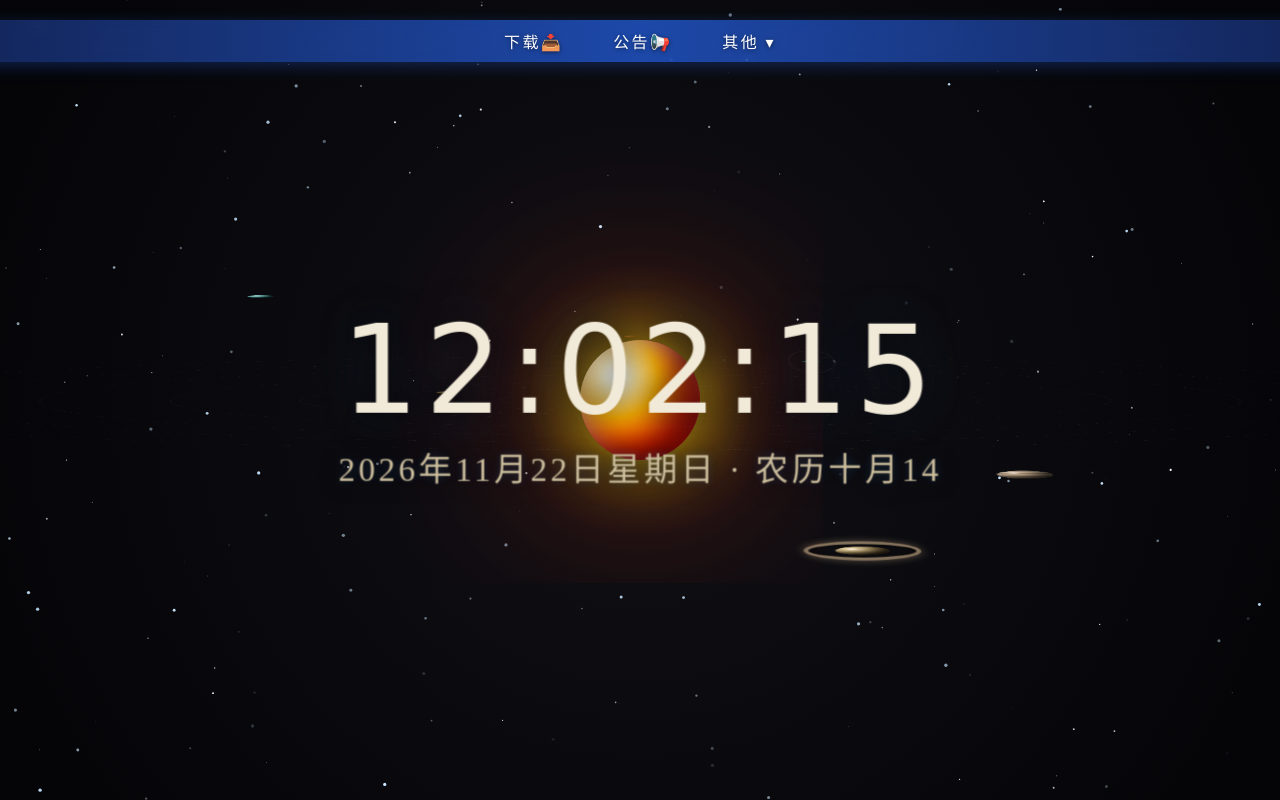
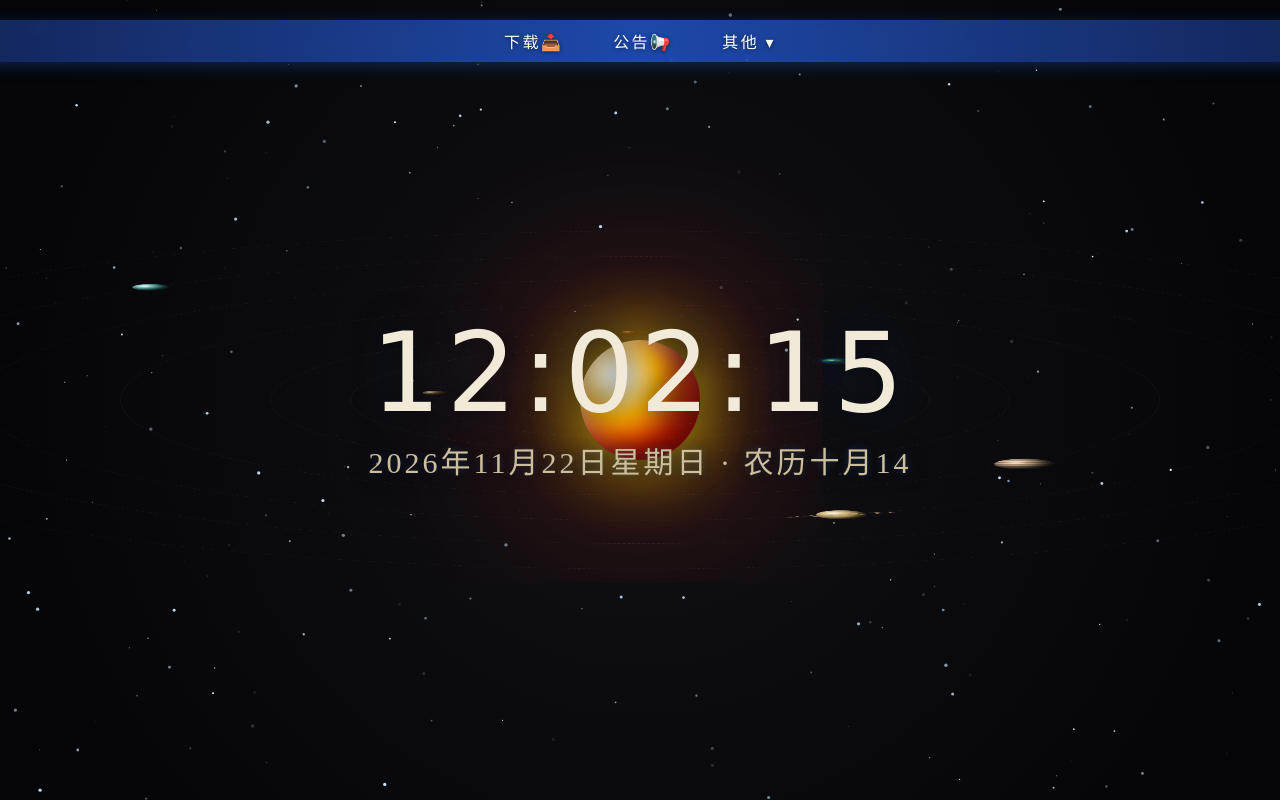
Before and after one commit to oldXh/oldXh.github.io, a plain HTML site: page index.html in a window 1280 px wide. Drawn offline with Linux system fonts and the light colour scheme; a web font is replaced by a local one.

Commit message:
Update index.html

```diff
--- a/index.html
+++ b/index.html
@@ -30,7 +30,6 @@
     background: radial-gradient(circle at 50% 50%, #111116, #050508 80%);
     overflow: hidden;
     color: #f2ead8;
-    perspective: 1200px;
   }
 
   /* 动态星空 Canvas */
@@ -42,13 +41,15 @@
     pointer-events: none;
   }
 
-  /* --- 太阳系 3D 容器 --- */
+  /* --- 太阳系容器 (使用 2D 倾斜，避免 3D 拉伸) --- */
   .solar-system {
     position: absolute;
     top: 50%; left: 50%;
     width: 0; height: 0;
+    z-index: 1;
+    /* 整体倾斜，产生俯视椭圆的错觉 */
+    transform: translate(-50%, -50%) rotateX(65deg);
     transform-style: preserve-3d;
-    z-index: 1;
     transition: transform 0.1s ease-out;
   }
 
@@ -57,17 +58,13 @@
     position: absolute;
     top: 50%; left: 50%;
     width: 120px; height: 120px;
-    /* 抵消透视变形，并定位到中心 */
-    transform: translate(-50%, -50%) translateZ(0) rotateX(-60deg);
+    /* 抵消容器的倾斜 */
+    transform: translate(-50%, -50%) rotateX(-65deg);
     border-radius: 50%;
-    /* 采用多重渐变模拟球体核心与表面日珥 */
-    background:
-      radial-gradient(circle at 30% 30%, #ffffff 0%, #fff5cc 10%, #ffb300 35%, #ff3d00 65%, #7a0000 100%);
+    background: radial-gradient(circle at 30% 30%, #ffffff 0%, #fff5cc 10%, #ffb300 35%, #ff3d00 65%, #7a0000 100%);
     box-shadow:
-      /* 强烈的内阴影制造球体曲率 */
       inset -15px -15px 30px rgba(100, 0, 0, 0.9),
       inset 5px 5px 20px rgba(255, 255, 255, 0.5),
-      /* 外围光晕 */
       0 0 50px #ffb300,
       0 0 150px rgba(255, 61, 0, 0.6),
       0 0 250px rgba(255, 61, 0, 0.3);
@@ -85,120 +82,122 @@
     top: 50%; left: 50%;
     border: 1px dashed rgba(255, 255, 255, 0.08);
     border-radius: 50%;
-    transform-style: preserve-3d;
-    transform: translate(-50%, -50%) rotateX(75deg);
+    transform: translate(-50%, -50%);
   }
 
-  /* 行星通用基础 */
+  /* 行星通用基础 (抵消容器倾斜，保持立体正圆) */
   .planet {
     position: absolute;
     top: 50%; left: 50%;
     border-radius: 50%;
-    /* 抵消轨道倾斜，使其在屏幕上呈现正圆，并保留立体感 */
-    transform: translate(-50%, -50%) rotateX(-75deg);
-    transform-style: preserve-3d;
-    /* 基础球体阴影，让它看起来是突出来的 */
-    box-shadow: inset -6px -6px 15px rgba(0,0,0,0.9);
+    transform: translate(-50%, -50%) rotateX(-65deg);
+    /* 极其强烈的内阴影，制造立体球体感 */
+    box-shadow: inset -6px -6px 15px rgba(0,0,0,0.95);
   }
 
-  /* 高光点：在每个星球前叠加一个半透明白色光斑，极大提升立体感 */
-  .planet::after {
+  /* 高光层：所有行星共享的左侧受光点 */
+  .planet::before {
     content: '';
     position: absolute;
     top: 15%; left: 15%;
-    width: 30%; height: 30%;
-    background: radial-gradient(circle, rgba(255,255,255,0.8) 0%, rgba(255,255,255,0) 70%);
+    width: 40%; height: 40%;
+    background: radial-gradient(circle, rgba(255,255,255,0.7) 0%, rgba(255,255,255,0) 70%);
     border-radius: 50%;
     pointer-events: none;
   }
 
-  /* ================== 立体星球材质 ================== */
+  /* ================== 极致立体的星球材质 ================== */
 
-  /* 水星 (凹凸岩石质感) */
+  /* 水星 (灰褐岩石) */
   .mercury {
-    width: 12px; height: 12px;
-    background: radial-gradient(circle at 30% 30%, #999, #444 80%);
+    width: 14px; height: 14px;
+    background: radial-gradient(circle at 30% 30%, #a8a8a8, #444 80%);
   }
 
-  /* 金星 (厚重云层) */
+  /* 金星 (厚重黄云) */
   .venus {
-    width: 18px; height: 18px;
-    background: radial-gradient(circle at 30% 30%, #ffe4a0, #d49a47 60%, #5c350b 100%);
+    width: 22px; height: 22px;
+    background: radial-gradient(circle at 30% 30%, #fff0b3, #d49a47 60%, #5c350b 100%);
   }
 
-  /* 地球 (立体海洋与陆地) */
+  /* 地球 (海洋、陆地与大气层) */
   .earth {
-    width: 20px; height: 20px;
+    width: 24px; height: 24px;
     background:
-      /* 模拟云层反光 */
-      radial-gradient(circle at 60% 40%, rgba(255,255,255,0.4) 5%, transparent 20%),
-      /* 陆地 */
+      /* 云层反光 */
+      radial-gradient(circle at 65% 35%, rgba(255,255,255,0.5) 5%, transparent 20%),
+      /* 陆地 (绿色斑块) */
       radial-gradient(circle at 25% 35%, #2ecc71 10%, #27ae60 20%, transparent 25%),
       radial-gradient(circle at 70% 65%, #2ecc71 15%, #27ae60 25%, transparent 35%),
       /* 海洋底色 */
       radial-gradient(circle at 30% 30%, #6bb9ff, #1d6eaa 60%, #051d33 100%);
+    /* 地球独有的外圈蓝色大气层光晕 */
+    box-shadow:
+      inset -6px -6px 15px rgba(0,0,0,0.9),
+      0 0 10px rgba(79, 163, 255, 0.6);
   }
 
-  /* 火星 (红褐铁锈) */
+  /* 火星 (红褐荒漠) */
   .mars {
-    width: 16px; height: 16px;
+    width: 18px; height: 18px;
     background: radial-gradient(circle at 30% 30%, #ff8c66, #b03010 60%, #3d0800 100%);
   }
 
-  /* 木星 (强烈的平行气流条纹) */
+  /* 木星 (强烈的球面气流条纹) */
   .jupiter {
-    width: 50px; height: 50px;
-    background: linear-gradient(
-      to bottom,
-      #d4c4a8 5%, #b89270 15%, #e8d5b5 25%, #a87755 35%,
-      #e8d5b5 45%, #b89270 55%, #e8d5b5 65%, #a87755 75%,
-      #d4c4a8 85%, #b89270 95%
-    );
-    /* 木星专属强阴影 */
-    box-shadow:
-      inset -10px -10px 25px rgba(0,0,0,0.95),
-      inset 3px 3px 10px rgba(255,255,255,0.3);
+    width: 60px; height: 60px;
+    background:
+      /* 球面暗角遮罩，让条纹产生弧度感 */
+      radial-gradient(circle at 30% 30%, transparent 20%, rgba(0,0,0,0.8) 90%),
+      /* 横向条纹 */
+      linear-gradient(
+        to bottom,
+        #d4c4a8 5%, #b89270 15%, #e8d5b5 25%, #a87755 35%,
+        #e8d5b5 45%, #b89270 55%, #e8d5b5 65%, #a87755 75%,
+        #d4c4a8 85%, #b89270 95%
+      );
+    box-shadow: inset -8px -8px 20px rgba(0,0,0,0.95);
   }
 
   /* 土星 (淡黄气体) */
   .saturn {
-    width: 44px; height: 44px;
+    width: 50px; height: 50px;
     background: radial-gradient(circle at 30% 30%, #f7e4b5, #c7a366 60%, #5c4010 100%);
-    box-shadow: inset -10px -10px 20px rgba(0,0,0,0.9);
   }
 
-  /* 天王星 (冰蓝色) */
+  /* 天王星 (冰蓝) */
   .uranus {
-    width: 30px; height: 30px;
+    width: 36px; height: 36px;
     background: radial-gradient(circle at 30% 30%, #c4fdfb, #3d9e9b 60%, #0d3d3b 100%);
   }
 
-  /* 海王星 (深蓝风暴) */
+  /* 海王星 (深蓝) */
   .neptune {
-    width: 28px; height: 28px;
+    width: 34px; height: 34px;
     background: radial-gradient(circle at 30% 30%, #85aaff, #2b55ba 60%, #08133d 100%);
   }
 
-  /* 土星环 (包裹感优化) */
+  /* 土星环 (具有遮挡关系的立体环) */
   .saturn-ring {
     position: absolute;
     top: 50%; left: 50%;
-    width: 100px; height: 26px;
-    border: 4px solid rgba(210, 180, 140, 0.6);
+    width: 110px; height: 30px;
+    border: 4px solid rgba(210, 180, 140, 0.7);
     border-radius: 50%;
+    /* 倾斜形成透视 */
     transform: translate(-50%, -50%) rotateX(75deg) rotateY(-15deg);
-    box-shadow: 0 0 10px rgba(210, 180, 140, 0.4), inset 0 0 10px rgba(0,0,0,0.6);
+    box-shadow: 0 0 10px rgba(210, 180, 140, 0.3), inset 0 0 10px rgba(0,0,0,0.6);
     pointer-events: none;
   }
 
-  /* 月球轨道 */
+  /* 地球的月球 (小立体球) */
   .moon-orbit {
     position: absolute;
     top: 50%; left: 50%;
-    width: 50px; height: 50px;
+    width: 45px; height: 45px;
     border: 1px dashed rgba(255,255,255,0.15);
     border-radius: 50%;
-    transform: translate(-50%, -50%) rotateX(75deg);
+    transform: translate(-50%, -50%);
     animation: spinMoon 4s linear infinite;
     pointer-events: none;
   }
@@ -206,14 +205,14 @@
     position: absolute;
     top: 0; left: 50%;
     width: 6px; height: 6px;
-    background: radial-gradient(circle at 30% 30%, #fff, #888);
+    background: radial-gradient(circle at 30% 30%, #fff, #777);
     border-radius: 50%;
-    transform: translate(-50%, -50%) rotateX(-75deg);
-    box-shadow: inset -2px -2px 5px rgba(0,0,0,0.9);
+    transform: translate(-50%, -50%);
+    box-shadow: inset -1px -1px 3px rgba(0,0,0,0.9);
   }
   @keyframes spinMoon {
-    from { transform: translate(-50%, -50%) rotateX(75deg) rotateZ(0deg); }
-    to { transform: translate(-50%, -50%) rotateX(75deg) rotateZ(360deg); }
+    from { transform: translate(-50%, -50%) rotateZ(0deg); }
+    to { transform: translate(-50%, -50%) rotateZ(360deg); }
   }
 
   /* --- 顶部导航栏 --- */
@@ -264,7 +263,7 @@
   .dropdown-menu li a { display: block; padding: 12px 24px; font-size: 15px; letter-spacing: 0.1em; text-align: center; white-space: nowrap; }
   .dropdown-menu li a:hover { background: rgba(37, 99, 235, 0.3); transform: none; }
 
-  /* --- 中心文字 --- */
+  /* --- 中心文字 (浮在最上层) --- */
   .at {
     position: absolute;
     left: 50%;
@@ -273,8 +272,6 @@
     text-align: center;
     pointer-events: none;
     z-index: 10;
-    transform-style: preserve-3d;
-    translate: 0 0 120px;
   }
 
   .title-time {
@@ -315,9 +312,7 @@
     <canvas id="starfield"></canvas>
 
     <div class="solar-system" id="solarSystem">
-      <!-- 太阳 (独立在中心) -->
       <div class="sun"></div>
-      <!-- 行星容器 -->
       <div id="planetContainer"></div>
     </div>
 
@@ -360,7 +355,7 @@
 
   function initStars() {
     stars = [];
-    const numStars = 250;
+    const numStars = 300;
     for (let i = 0; i < numStars; i++) {
       stars.push({
         x: Math.random() * width,
@@ -412,14 +407,14 @@
   // 2. 太阳系行星逻辑
   // ==========================================
   const planetData = [
-    { id: 'mercury', rx: 140, ry: 55, speed: 0.015 },
-    { id: 'venus',   rx: 200, ry: 80, speed: 0.01 },
-    { id: 'earth',   rx: 270, ry: 110, speed: 0.008, hasMoon: true },
-    { id: 'mars',    rx: 340, ry: 140, speed: 0.006 },
-    { id: 'jupiter', rx: 470, ry: 200, speed: 0.004 },
-    { id: 'saturn',  rx: 600, ry: 260, speed: 0.003, hasRing: true },
-    { id: 'uranus',  rx: 720, ry: 310, speed: 0.002 },
-    { id: 'neptune', rx: 840, ry: 360, speed: 0.0015 }
+    { id: 'mercury', rx: 140, ry: 60, speed: 0.015 },
+    { id: 'venus',   rx: 210, ry: 90, speed: 0.01 },
+    { id: 'earth',   rx: 290, ry: 125, speed: 0.008, hasMoon: true },
+    { id: 'mars',    rx: 370, ry: 160, speed: 0.006 },
+    { id: 'jupiter', rx: 520, ry: 225, speed: 0.004 },
+    { id: 'saturn',  rx: 660, ry: 285, speed: 0.003, hasRing: true },
+    { id: 'uranus',  rx: 790, ry: 340, speed: 0.002 },
+    { id: 'neptune', rx: 920, ry: 400, speed: 0.0015 }
   ];
 
   const container = document.getElementById('planetContainer');
@@ -461,9 +456,10 @@
     });
   });
 
-  let currentRotX = 60;
+  // 交互变量
+  let currentRotX = 65;
   let currentRotY = 0;
-  let targetRotX = 60;
+  let targetRotX = 65;
   let targetRotY = 0;
   let currentScale = 1;
   let targetScale = 1;
@@ -474,12 +470,13 @@
   stage.addEventListener('mousemove', (e) => {
     const x = e.clientX / window.innerWidth - 0.5;
     const y = e.clientY / window.innerHeight - 0.5;
-    targetRotX = 60 - (y * 60);
-    targetRotY = x * 60;
+    // 鼠标控制整个系统的倾斜角和旋转
+    targetRotX = 65 - (y * 40);
+    targetRotY = x * 40;
   });
 
   stage.addEventListener('mouseleave', () => {
-    targetRotX = 60;
+    targetRotX = 65;
     targetRotY = 0;
   });
 
@@ -496,19 +493,21 @@
     const delta = (time - lastTime) / 16.66;
     lastTime = time;
 
+    // 平滑过渡鼠标造成的倾斜
     currentRotX += (targetRotX - currentRotX) * 0.05;
     currentRotY += (targetRotY - currentRotY) * 0.05;
     currentScale += (targetScale - currentScale) * 0.05;
 
-    solarSystem.style.transform = `scale(${currentScale}) rotateX(${currentRotX}deg) rotateY(${currentRotY}deg)`;
+    // 整体缩放和旋转
+    solarSystem.style.transform = `translate(-50%, -50%) rotateX(${currentRotX}deg) rotateY(${currentRotY}deg) scale(${currentScale})`;
 
     planets.forEach(p => {
       p.angle += p.speed * delta;
       const x = Math.cos(p.angle) * p.rx;
       const y = Math.sin(p.angle) * p.ry;
 
-      // 行星在轨道上移动
-      p.el.style.transform = `translate(-50%, -50%) translate3d(${x}px, ${y}px, 0) rotateX(-75deg)`;
+      // 行星位移，并抵消父级的 X 轴倾斜，让其永远面向屏幕（保持立体）
+      p.el.style.transform = `translate(-50%, -50%) translate3d(${x}px, ${y}px, 0) rotateX(-65deg)`;
     });
 
     requestAnimationFrame(animate);
```
